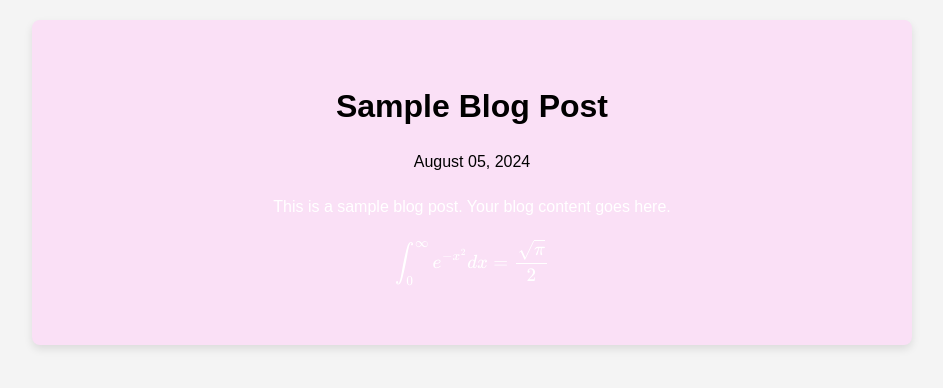
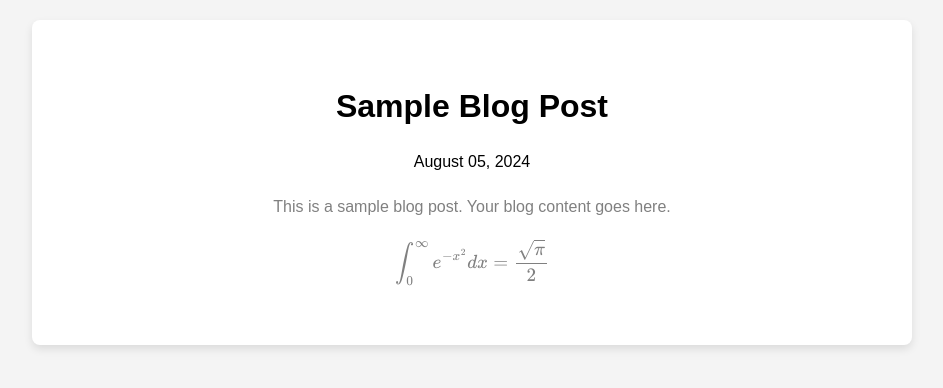
Before and after one commit to haoxuanxie/haoxuanxie.github.io, a Jekyll site: the page built from _blogs/sample_blog_post.md, in a window 1280 px wide. Shown: the top 388 px of the page, without its empty margins (168-1111 px from the left). Built offline with Jekyll 4.4.1, drawn with Linux system fonts in a browser that asks for light colours.

```diff
--- a/assets/css/style.css
+++ b/assets/css/style.css
@@ -232,7 +232,7 @@ ul li {
 }
 
 .rectangle {
-  background-color: #fae0f6; /* Lighter background color */
+  background-color: #fff; /* Lighter background color */
   padding: 40px;
   border-radius: 8px;
   box-shadow: 0 4px 8px rgba(0, 0, 0, 0.1);
@@ -259,5 +259,5 @@ ul li {
 
 .blog-body {
   font-size: 1em;
-  color: #fff; /* White content */
+  color: gray; /* White content */
 }
```
